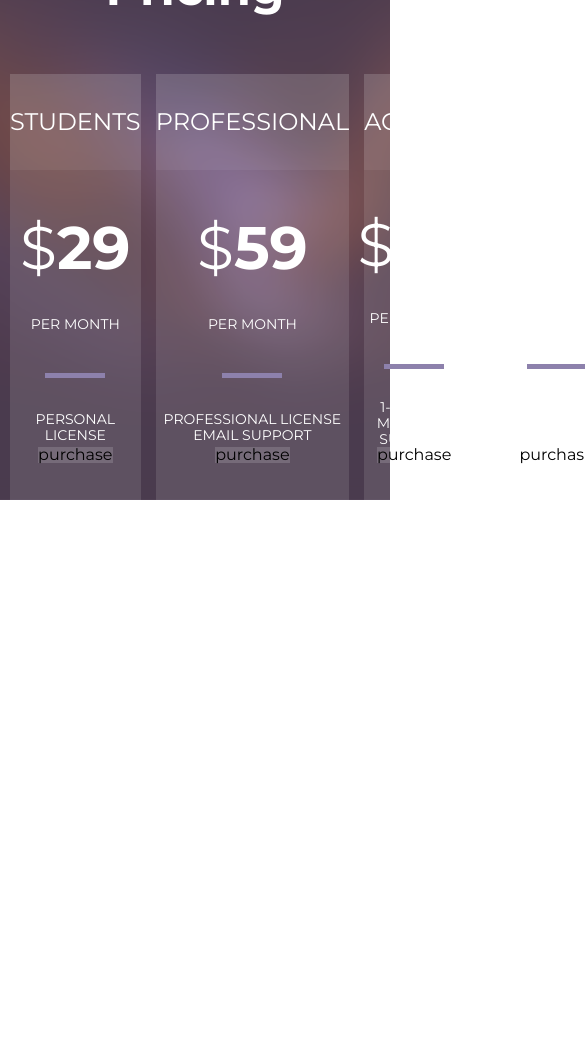
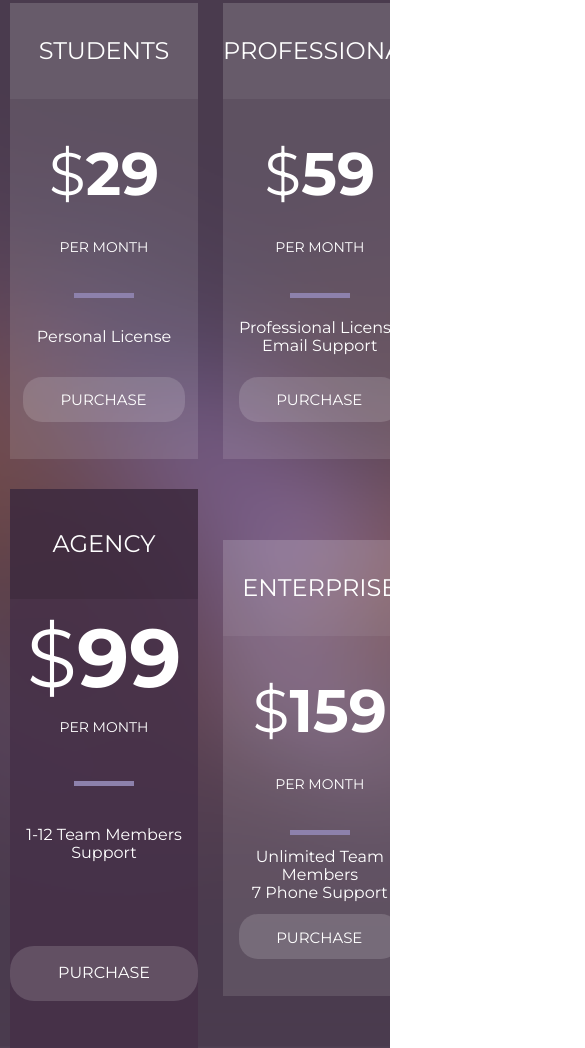
Before and after one commit to dkurnosova/step-project-forkio, a website: page index.html in a window 390 px wide. Shown: the part 4303-5351 px from the top of the page, 585 px wide, since content can reach past the window. Before the commit the page ends 4803 px from the top, so only its background shows below. Drawn offline with Linux system fonts and the light colour scheme; files whose address does not match are found by name.

Commit message:
section prices desktop done

```diff
--- a/index.html
+++ b/index.html
@@ -178,35 +178,51 @@
     <div class="prices-section__wrapper">
         <div class="tariff-plan">
             <h3>Students</h3>
-            <h4 class="tariff-plan__price">$<span>29</span></h4>
-            <p>per Month</p>
-            <hr>
-            <p>Personal License</p>
-            <a href="#">purchase</a>
+            <div class="tariff-plan__wrap">
+                <div>
+                    <h4>$<span>29</span></h4>
+                    <p class="tariff-plan__wrap__month">per Month</p>
+                    <hr>
+                </div>
+                <p class="tariff-plan__wrap__text">Personal License</p>
+                <a class="btn-purchase" href="#">purchase</a>
+            </div>
         </div>
         <div class="tariff-plan">
             <h3>professional</h3>
-            <h4 class="tariff-plan__price">$<span>59</span></h4>
-            <p>per Month</p>
-            <hr>
-            <p>Professional License<br>Email Support</p>
-            <a href="#">purchase</a>
+            <div class="tariff-plan__wrap">
+                <div>
+                    <h4>$<span>59</span></h4>
+                    <p class="tariff-plan__wrap__month">per Month</p>
+                    <hr>
+                </div>
+                <p class="tariff-plan__wrap__text">Professional License<br>Email Support</p>
+                <a class="btn-purchase" href="#">purchase</a>
+            </div>
         </div>
         <div class="tariff-plan tariff-plan--main">
             <h3>agency</h3>
-            <h4 class="tariff-plan__price">$<span>99</span></h4>
-            <p>per Month</p>
-            <hr>
-            <p>1-12 Team Members<br>Support</p>
-            <a href="#">purchase</a>
+            <div class="tariff-plan__wrap tariff-plan--main__wrap">
+                <div>
+                    <h4>$<span>99</span></h4>
+                    <p class="tariff-plan__wrap__month">per Month</p>
+                    <hr>
+                </div>
+                <p class="tariff-plan__wrap__text">1-12 Team Members<br>Support</p>
+                <a class="btn-purchase btn-purchase--main" href="#">purchase</a>
+            </div>
         </div>
         <div class="tariff-plan">
             <h3>enterprise</h3>
-            <h4 class="tariff-plan__price">$<span>159</span></h4>
-            <p>per Month</p>
-            <hr>
-            <p class="tariff-plan__text">Unlimited Team Members<br> 7 Phone Support</p>
-            <a href="#">purchase</a>
+            <div class="tariff-plan__wrap">
+                <div>
+                    <h4>$<span>159</span></h4>
+                    <p class="tariff-plan__wrap__month">per Month</p>
+                    <hr>
+                </div>
+                <p class="tariff-plan__wrap__text">Unlimited Team Members<br> 7 Phone Support</p>
+                <a class="btn-purchase" href="#">purchase</a>
+            </div>
         </div>
     </div>
 </section>
--- a/src/scss/helpers/_reset.scss
+++ b/src/scss/helpers/_reset.scss
@@ -1,5 +1,5 @@
 
-html, body, div, span, applet, object, iframe, h1, h2, h3, h4, h5, h6, p, blockquote, pre, a, abbr, acronym, address, big, cite, code, del, dfn, em, img, ins, kbd, q, s, samp, small, strike, strong, sub, sup, tt, var, b, u, i, center, dl, dt, dd, ol, ul, li, fieldset, form, label, legend, table, caption, tbody, tfoot, thead, tr, th, td, article, aside, canvas, details, embed, figure, figcaption, footer, header, hgroup, menu, nav, output, ruby, section, summary, time, mark, audio, video, button {
+html, body, div, span, applet, object, iframe, h1, h2, h3, h4, h5, h6, p, blockquote, pre, a, abbr, acronym, address, big, cite, code, del, dfn, em, img, ins, kbd, q, s, samp, small, strike, strong, sub, sup, tt, var, b, u, i, center, dl, dt, dd, ol, ul, li, fieldset, form, label, legend, table, caption, tbody, tfoot, thead, tr, th, td, article, aside, canvas, details, embed, figure, figcaption, footer, header, hgroup, menu, nav, output, ruby, section, summary, time, mark, audio, video, button, hr {
   margin: 0;
   padding: 0;
   border: 0;
--- a/src/scss/sections/_prices.scss
+++ b/src/scss/sections/_prices.scss
@@ -21,16 +21,14 @@
         display: grid;
         grid-template-columns: 1fr 1fr 27% 1fr;
         column-gap: rem(15);
+        align-items: center;
     }
 }
 
 .tariff-plan{
     background-color: rgba(255, 255, 255, 0.11);
     color: #FFFFFF;
-    @include flex;
-    flex-direction: column;
-    justify-content: space-between;
-    padding-bottom: rem(37);
+
 
         h3{
             background-color: rgba(255, 255, 255, 0.06);
@@ -41,8 +39,16 @@
             text-transform: uppercase;
         }
 
-    &__price{
-        margin-top: rem(30);
+        &__wrap{
+            @include flex(space-between);
+            flex-direction: column;
+            height: rem(360);
+            position: relative;
+            padding-top: rem(30);
+            padding-bottom: rem(37);
+
+            div{
+                h4{
                     font-size: rem(60);
                     line-height: rem(90);
                     text-transform: uppercase;
@@ -54,29 +60,145 @@
                     }
                 }
 
+
                 p{
                 font-size: rem(14);
                 line-height: rem(16);
                 text-transform: uppercase;
                 text-align: center;
+                margin-bottom: rem(38);
+
                 }
 
                 hr{
-        margin-top: rem(38);
                     width: 60px;
                     height: 5px;
                     background-color: #8D81AC;
                     border: none;
-        margin-bottom: rem(30);
+                    margin: 0 auto;
+                }
             }
 
             &__text{
                 font-size: rem(16);
                 line-height: rem(18);
+                text-align: center;
+            }
         }
 
-    a{
-        background-color: rgba(255, 255, 255, 0.15);
+
+
+    &--main{
+        background-color: rgba(70, 48, 72, 0.84);
+
+        h3{
+            background-color: rgba(0, 0, 0, 0.11);
+            padding-block: rem(43);
+        }
+
+        &__wrap{
+            height: rem(449);
+            padding-top: rem(14);
+            padding-bottom: rem(47);
+
+            div{
+                h4{
+                    font-size: rem(82);
+                    margin-bottom: rem(16);
+                }
+
+                p{
+                    margin-bottom: rem(46);
+                }
+            }
+        }
+    }
 
 }
+
+ .btn-purchase{
+    background-color: rgba(255, 255, 255, 0.15);
+    font-size: rem(15);
+    text-transform: uppercase;
+    color: #FFFFFF;
+    padding: rem(15.5) rem(38) rem(14.5) rem(37);
+    border-radius: 19px;
+
+    &--main{
+        font-size: rem(16);
+        line-height: rem(18);
+        padding: rem(18.5) rem(48);
+        border-radius: 24px;
+        margin-top: rem(43);
     }
+}
+
+@media (max-width: 992px){
+    .prices-section{
+
+        &__title {
+            padding-top: rem(98);
+            font-size: rem(42);
+            line-height: rem(44);
+            margin-bottom: rem(39);
+        }
+
+        &__wrapper{
+            max-width: rem(610);
+            display: grid;
+            grid-template-columns: 1fr 1fr;
+            column-gap: rem(25);
+            row-gap: rem(30);
+            justify-self: center;
+        }
+    }
+
+    .tariff-plan{
+        max-width: rem(257);
+
+
+        &--main{
+            max-width: rem(299);
+
+            h3{
+                background-color: rgba(0, 0, 0, 0.11);
+                padding-block: rem(43);
+            }
+
+            &__wrap{
+                height: rem(449);
+                padding-top: rem(14);
+                padding-bottom: rem(47);
+
+                div{
+                    h4{
+                        font-size: rem(82);
+                        margin-bottom: rem(16);
+                    }
+
+                    p{
+                        margin-bottom: rem(46);
+                    }
+                }
+            }
+        }
+
+    }
+
+    .btn-purchase{
+        background-color: rgba(255, 255, 255, 0.15);
+        font-size: rem(15);
+        text-transform: uppercase;
+        color: #FFFFFF;
+        padding: rem(15.5) rem(38) rem(14.5) rem(37);
+        border-radius: 19px;
+
+        &--main{
+            font-size: rem(16);
+            line-height: rem(18);
+            padding: rem(18.5) rem(48);
+            border-radius: 24px;
+            margin-top: rem(43);
+        }
+    }
+}
```
Also changed, not shown: dist/css/styles.min.css. Lines whose indentation alone changed are shown as unchanged.
